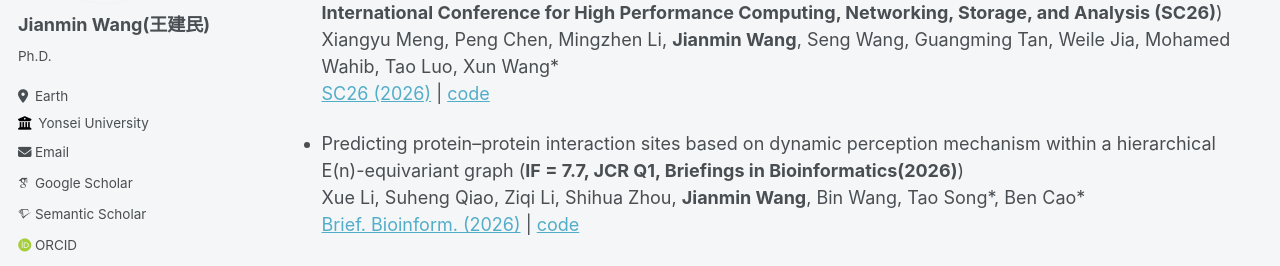
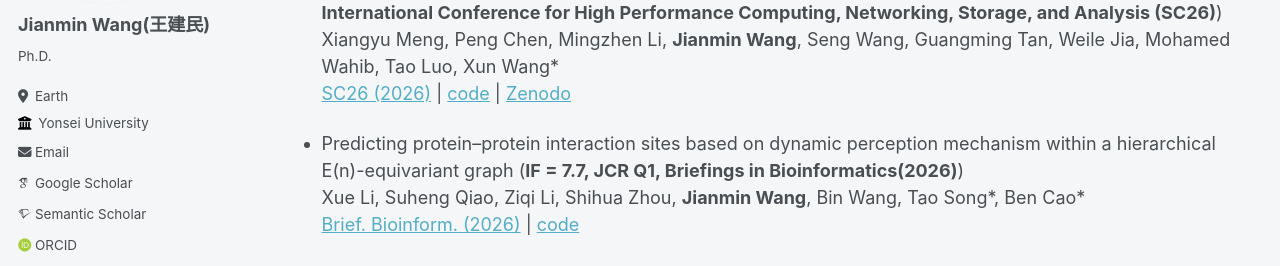
Before and after one commit to Jianmin2drugai/Jianmin2drugai.github.io, a Jekyll site: the page built from _pages/publications.md, in a window 1280 px wide and 900 px high. Shown: the part 279-545 px from the top of the window. Built offline with Jekyll 4.4.1, drawn with Linux system fonts in a browser that asks for light colours; some web fonts are replaced.

Commit message:
Update publications.md

```diff
--- a/_pages/publications.md
+++ b/_pages/publications.md
@@ -19,7 +19,7 @@ author_profile: true
 
 *   SparkleDock: Scalable High-Fidelity Macromolecular Docking for GPU-accelerated Supercomputers (**The International Conference for High Performance Computing, Networking, Storage, and Analysis (SC26)**)
     Xiangyu Meng, Peng Chen, Mingzhen Li, **Jianmin Wang**, Seng Wang, Guangming Tan, Weile Jia, Mohamed Wahib, Tao Luo, Xun Wang\*
-    [SC26 (2026)](https://sc26.supercomputing.org/) | [code](https://sc26.supercomputing.org/)
+    [SC26 (2026)](https://sc26.supercomputing.org/) | [code](https://sc26.supercomputing.org/) | [Zenodo](https://zenodo.org/records/19657213)
 
 *   Predicting protein–protein interaction sites based on dynamic perception mechanism within a hierarchical E(n)-equivariant graph (**IF = 7.7, JCR Q1, Briefings in Bioinformatics(2026)**)
     Xue Li, Suheng Qiao, Ziqi Li, Shihua Zhou, **Jianmin Wang**, Bin Wang, Tao Song\*, Ben Cao\*
```
